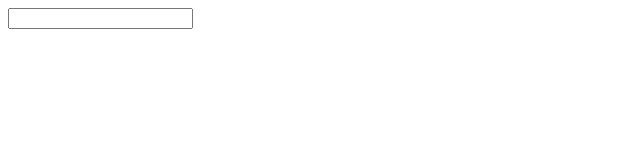
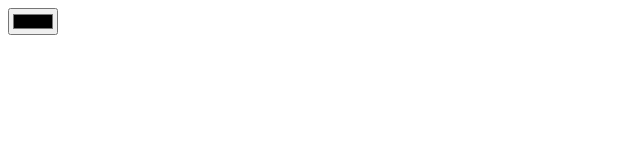
Before and after one commit to ocaocuoci/web-pertama-saya, a plain HTML site: page belajar html/index.html in a window 1280 px wide. Shown: the whole page, without its empty margins (0-640 px from the left). Drawn offline with Linux system fonts and the light colour scheme.

Commit message:
type="color"

```diff
--- a/belajar html/index.html
+++ b/belajar html/index.html
@@ -1,6 +1,6 @@
 <html>
     <head></head>
     <body>
-       <input />
+       <input type="color" />
     </body>
 </html>
```
